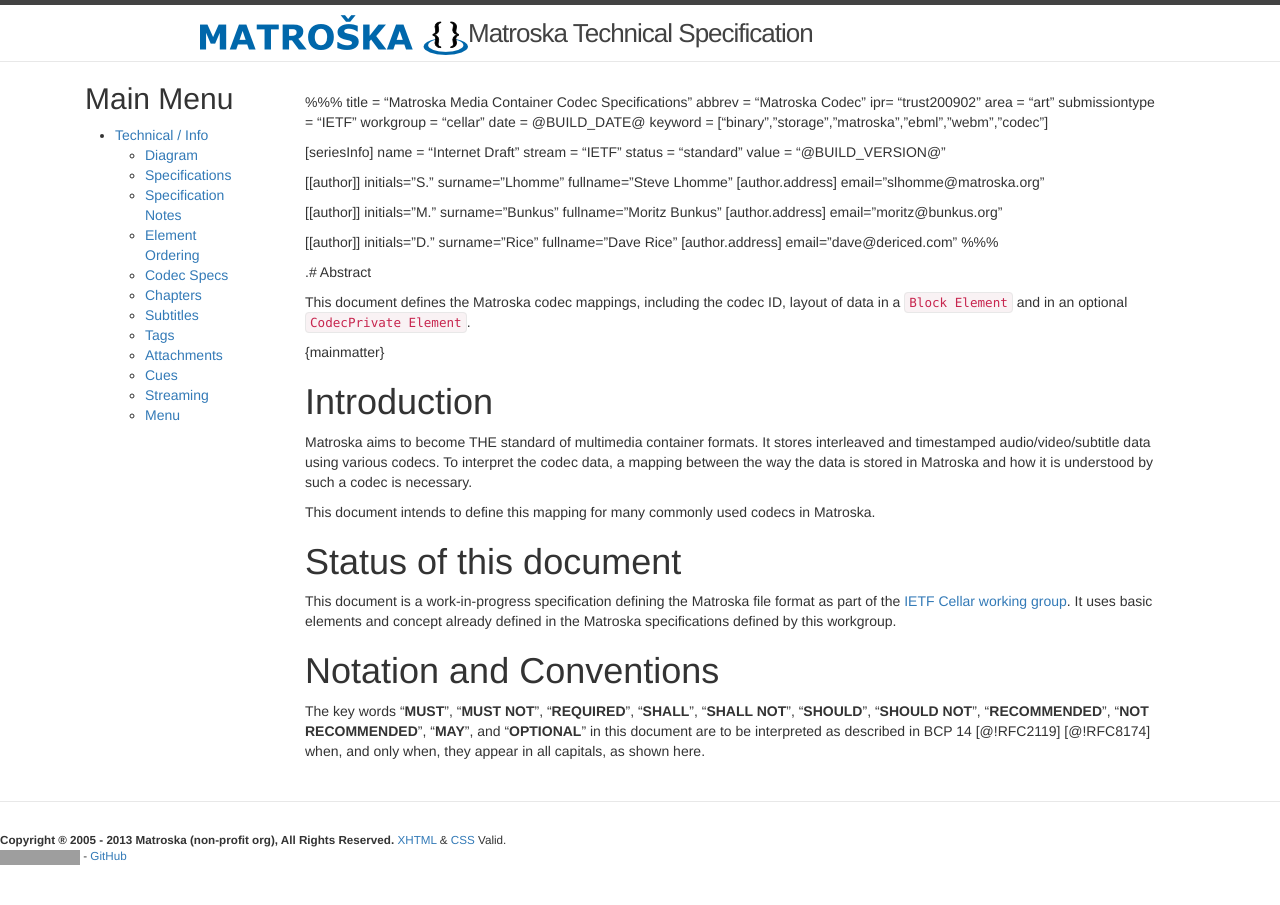
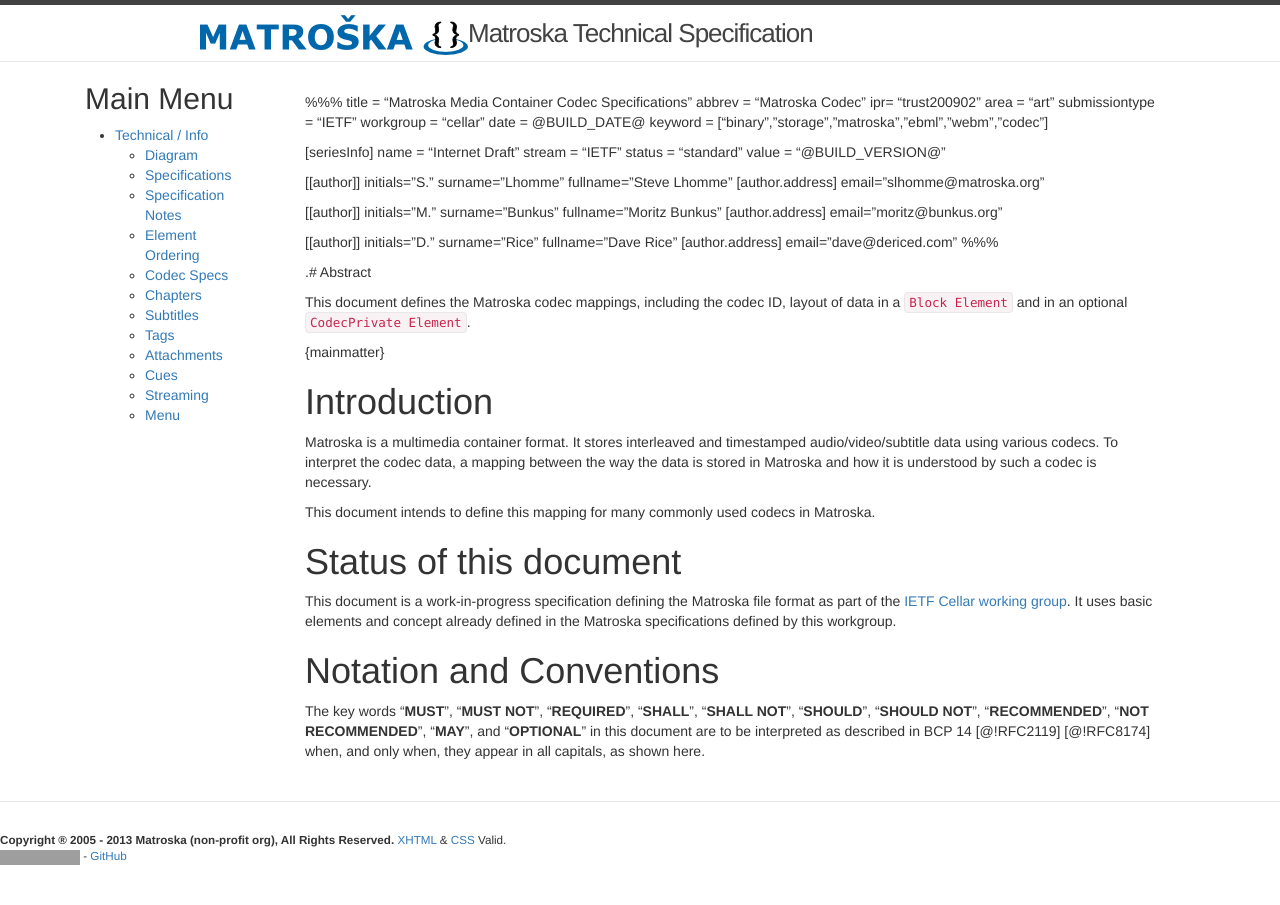
Before and after one commit to ietf-wg-cellar/matroska-specification, a Jekyll site: the page built from index_codec.md, in a window 1280 px wide. Built offline with Jekyll 4.4.1, drawn with Linux system fonts in a browser that asks for light colours; our own code applies the rules of GitHub Pages for plain Markdown files; grey boxes are pictures that could not be loaded.

Commit message:
Reword the Matroska best container in the world period

```diff
--- a/index_codec.md
+++ b/index_codec.md
@@ -45,7 +45,7 @@
 
 # Introduction
 
-Matroska aims to become THE standard of multimedia container formats.
+Matroska is a multimedia container format.
 It stores interleaved and timestamped audio/video/subtitle data using various codecs.
 To interpret the codec data, a mapping between the way the data is stored in Matroska and
 how it is understood by such a codec is necessary.
```
Also changed, not shown: index_matroska.md (+1 -1 lines), index_tags.md (+1 -1 lines).
